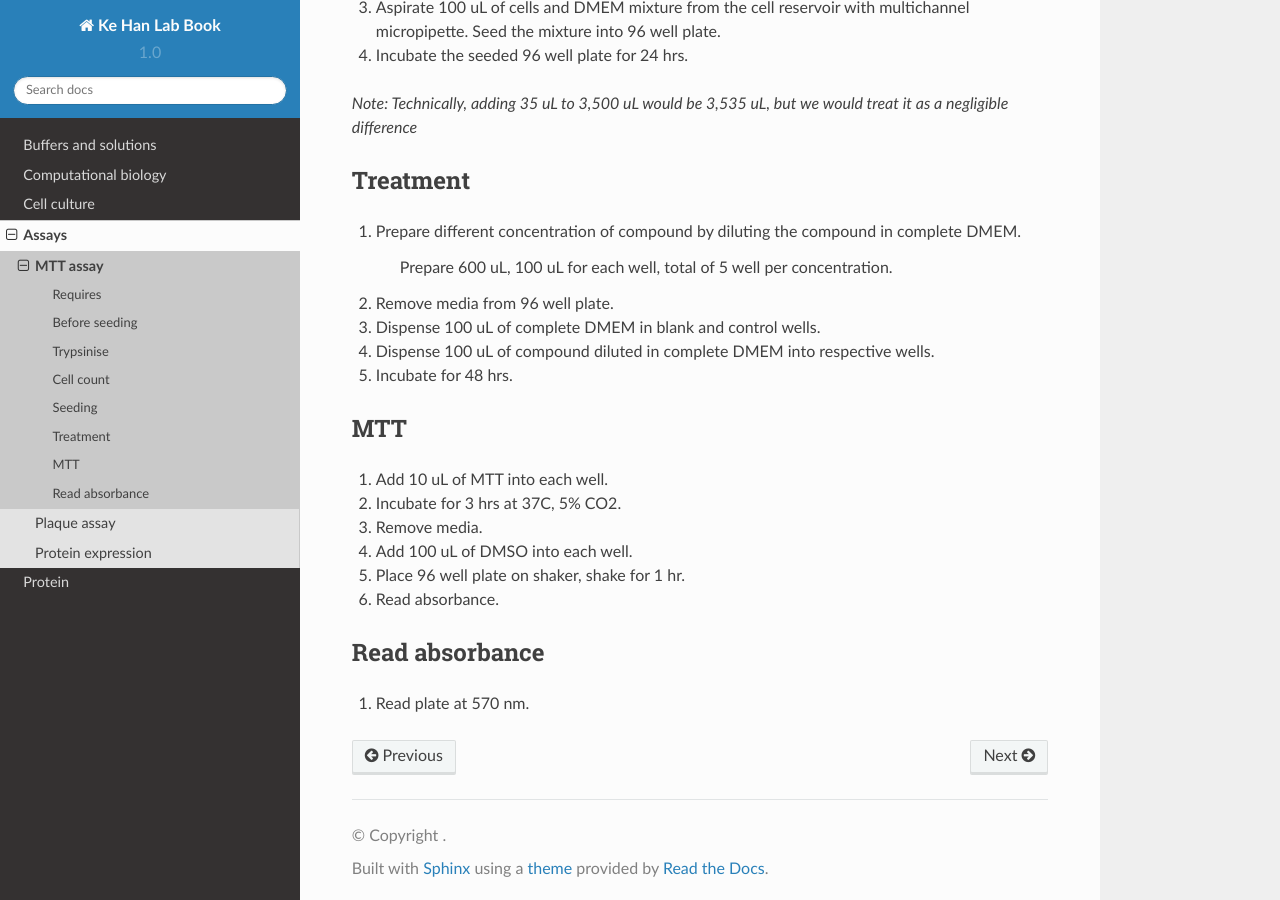
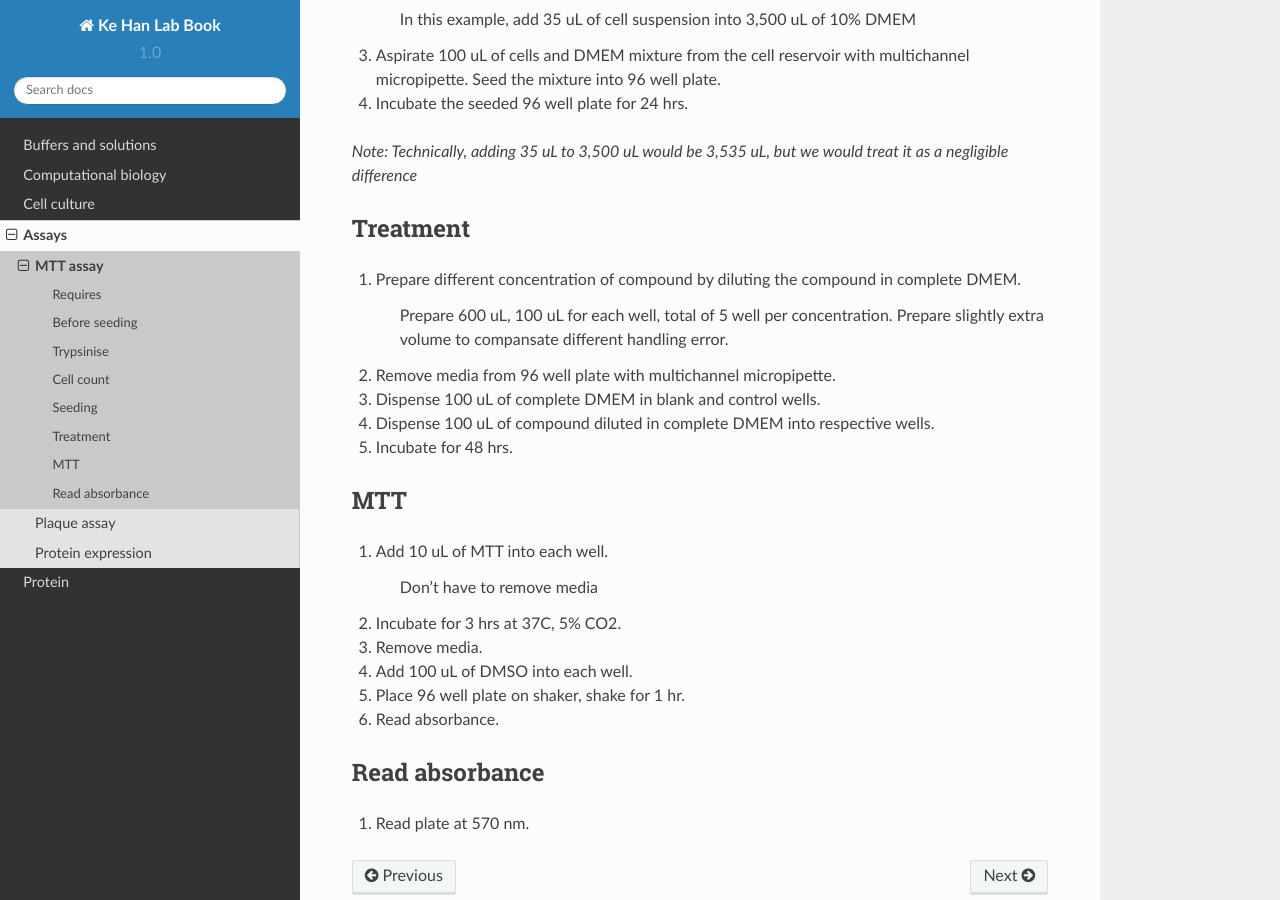
Before and after one commit to kehantan/labbook, a Sphinx documentation site: the page built from docs/assays/mtt.rst, in a window 1280 px wide and 900 px high, scrolled down 2877 px. Built offline with Sphinx 7.4.7 and the Read the Docs theme 2.0.0, drawn with Linux system fonts in a browser that asks for light colours.

Commit message:
Update mtt.rst

```diff
--- a/docs/assays/mtt.rst
+++ b/docs/assays/mtt.rst
@@ -119,9 +121,9 @@
 ---------
 #. Prepare different concentration of compound by diluting the compound in complete DMEM.
 
-    Prepare 600 uL, 100 uL for each well, total of 5 well per concentration.
+    Prepare 600 uL, 100 uL for each well, total of 5 well per concentration. Prepare slightly extra volume to compansate different handling error.
 
-#. Remove media from 96 well plate.
+#. Remove media from 96 well plate with multichannel micropipette.
 #. Dispense 100 uL of complete DMEM in blank and control wells.
 #. Dispense 100 uL of compound diluted in complete DMEM into respective wells.
 #. Incubate for 48 hrs.
@@ -129,6 +131,9 @@
 MTT
 ---
 #. Add 10 uL of MTT into each well.
+
+    Don't have to remove media
+
 #. Incubate for 3 hrs at 37C, 5% CO2.
 #. Remove media.
 #. Add 100 uL of DMSO into each well.
```
Also changed, not shown: other parts of docs/assays/mtt.rst (+2 -0 lines).
